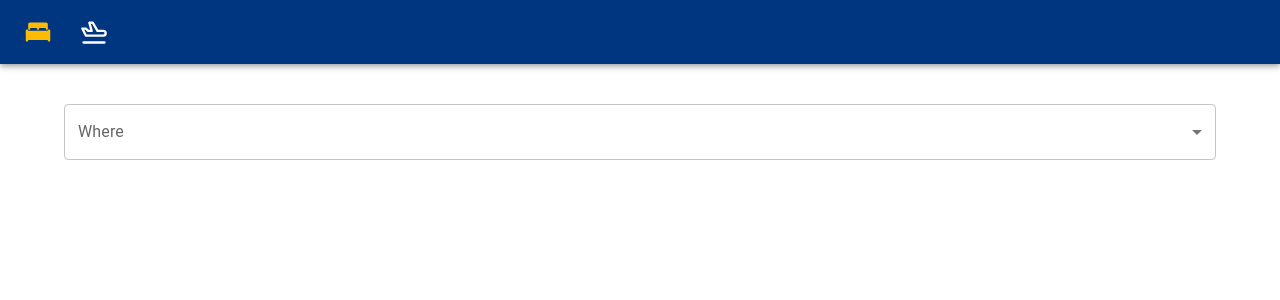
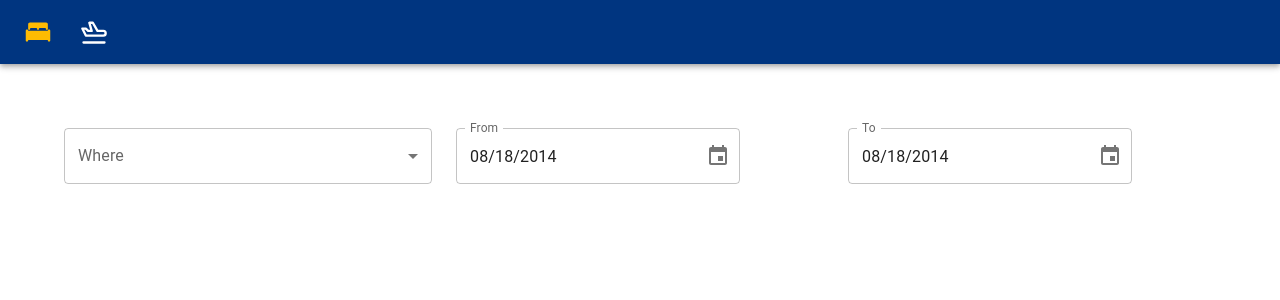
Before and after one commit to ZahraBahmanpour/react-booking, a React (Create React App) app: page /stays in a window 1280 px wide. Shown: the top 300 px of the page. Built offline with nearby package versions, Linux system fonts and the light colour scheme.

Commit message:
add datepicker component

```diff
--- a/package.json
+++ b/package.json
@@ -3,12 +3,16 @@
   "version": "0.1.0",
   "private": true,
   "dependencies": {
+    "@date-io/dayjs": "^2.15.0",
     "@emotion/react": "^11.10.4",
     "@emotion/styled": "^11.10.4",
     "@mui/material": "^5.10.3",
+    "@mui/x-date-pickers": "^5.0.0",
+    "@mui/x-date-pickers-pro": "^5.0.0",
     "@testing-library/jest-dom": "^5.16.5",
     "@testing-library/react": "^13.3.0",
     "@testing-library/user-event": "^13.5.0",
+    "dayjs": "^1.11.5",
     "react": "^18.2.0",
     "react-dom": "^18.2.0",
     "react-icons": "^4.4.0",
--- /dev/null
+++ b/src/components/DatePicker.js
@@ -0,0 +1,27 @@
+import { TextField } from "@mui/material";
+import dayjs from "dayjs";
+import { LocalizationProvider } from "@mui/x-date-pickers/LocalizationProvider";
+import { AdapterDayjs } from "@mui/x-date-pickers/AdapterDayjs";
+import { DesktopDatePicker } from "@mui/x-date-pickers/DesktopDatePicker";
+import { useState } from "react";
+
+const DatePicker = ({ title }) => {
+  const [value, setValue] = useState(dayjs("2014-08-18T21:11:54"));
+  const handleChange = (newValue) => {
+    setValue(newValue);
+  };
+
+  return (
+    <LocalizationProvider dateAdapter={AdapterDayjs}>
+      <DesktopDatePicker
+        label={title}
+        inputFormat="MM/DD/YYYY"
+        value={value}
+        onChange={handleChange}
+        renderInput={(params) => <TextField {...params} />}
+      />
+    </LocalizationProvider>
+  );
+};
+
+export default DatePicker;
--- a/src/pages/stays/Stays.js
+++ b/src/pages/stays/Stays.js
@@ -1,11 +1,22 @@
-import { Container } from "@mui/material";
+import { Container, Grid } from "@mui/material";
+import DatePicker from "../../components/DatePicker";
 import DropDown from "../../components/DropDown";
 import cities from "../../data/cities";
 
 const Stays = () => {
   return (
-    <Container sx={{ marginTop: 5 }}>
-      <DropDown title={"Where"} items={cities} />
+    <Container>
+      <Grid container spacing={3} sx={{ marginTop: 5 }}>
+        <Grid item xs={2} sm={4} md={4}>
+          <DropDown title={"Where"} items={cities} />
+        </Grid>
+        <Grid item xs={2} sm={4} md={4}>
+          <DatePicker title="From" />
+        </Grid>
+        <Grid item xs={2} sm={4} md={4}>
+          <DatePicker title="To" />
+        </Grid>
+      </Grid>
     </Container>
   );
 };
```
Also changed, not shown: 1 other file (tests, documents, lock files or other folders).
